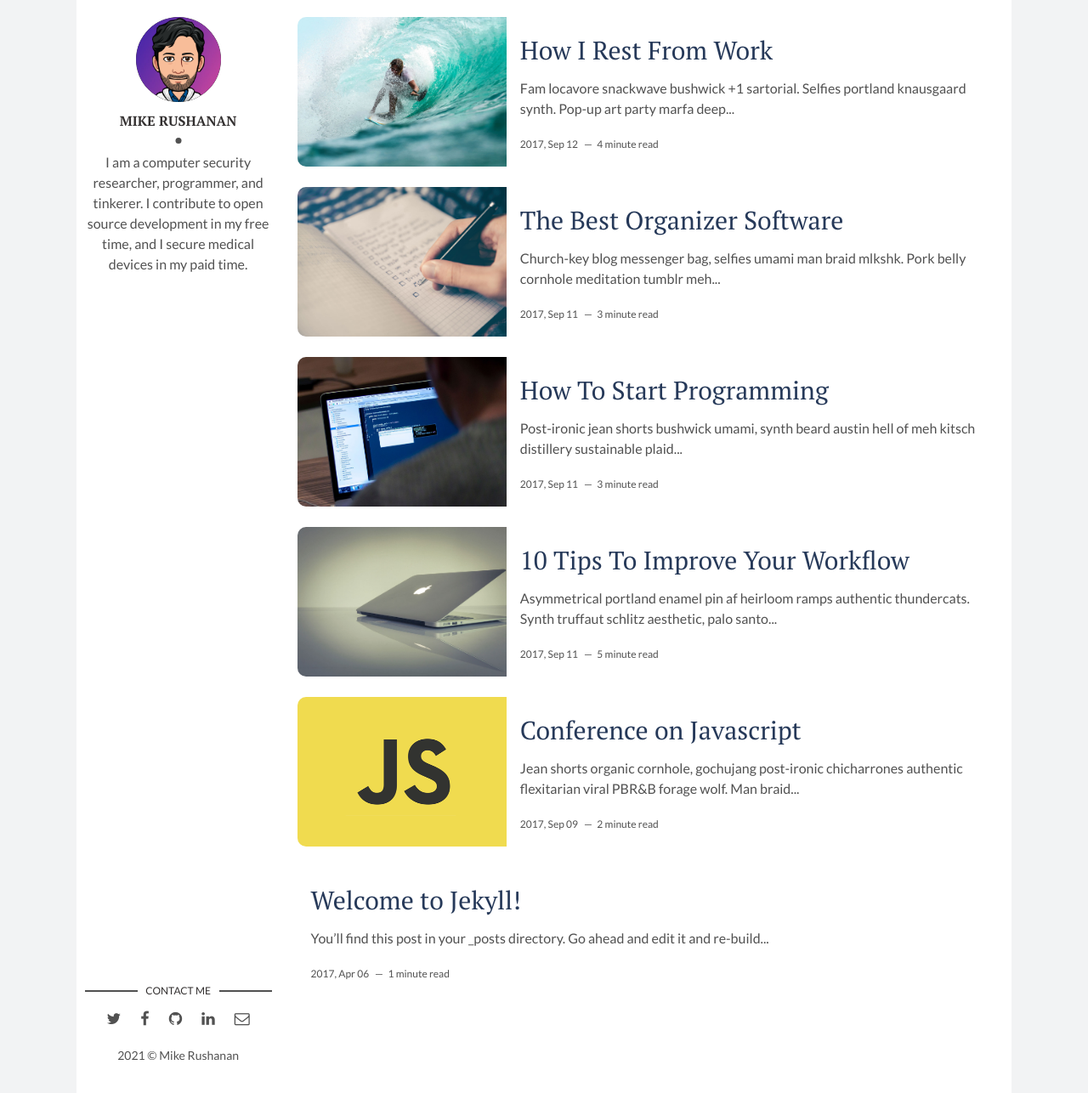
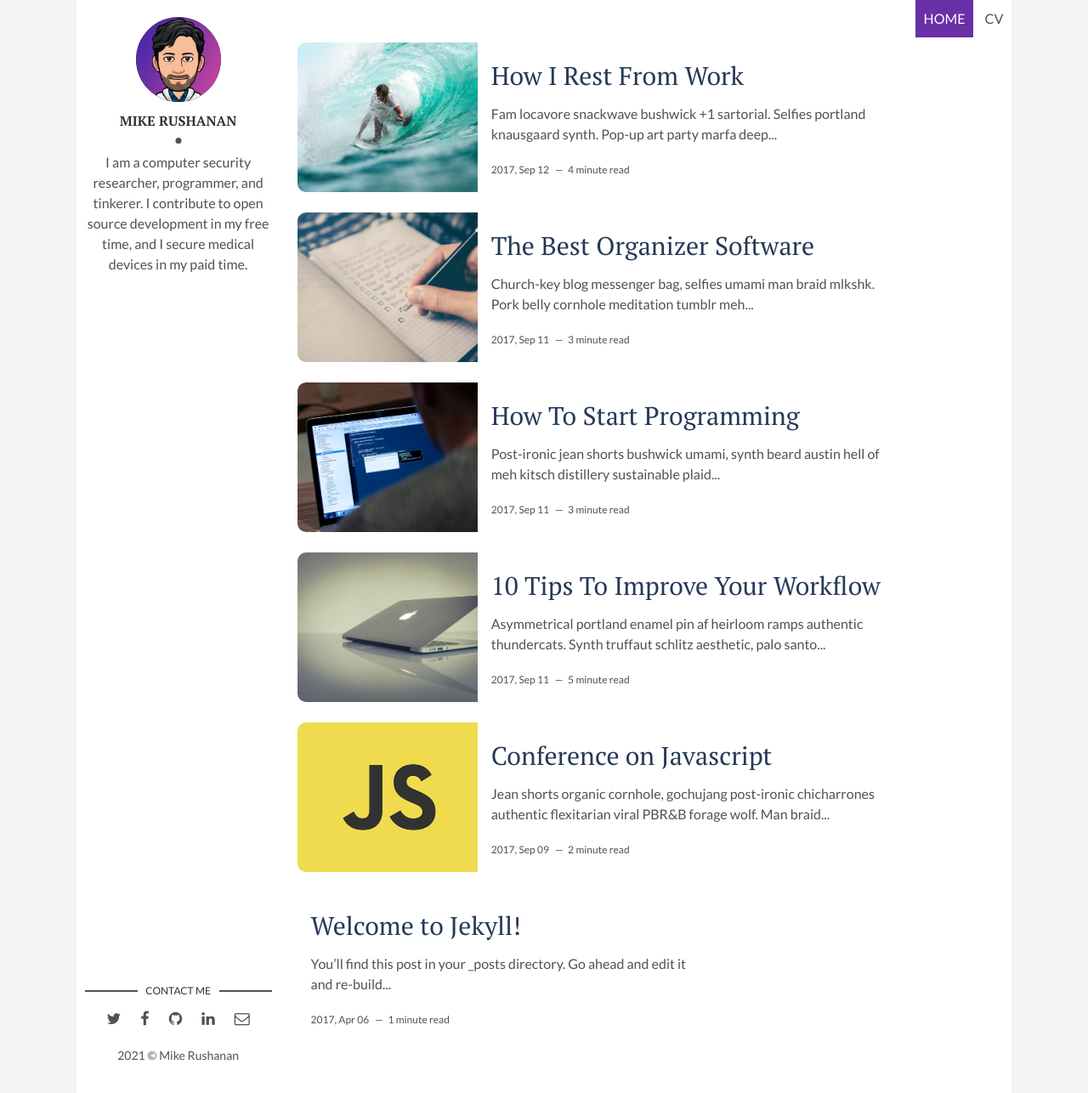
Before and after one commit to micharu123/micharu123.github.io, a Jekyll site: the page built from docs/index.html, in a window 1280 px wide. Shown: the whole page at 85% size. Built offline with Jekyll 4.4.1, drawn with Linux system fonts in a browser that asks for light colours; the list of posts is cut into pages by our own code.

Commit message:
Added cv page and navbar highlights

```diff
--- a/docs/_layouts/default.html
+++ b/docs/_layouts/default.html
@@ -3,7 +3,21 @@
 {% include head.html %}
 <body>
 
-  <div class="wrapper">
+  <div class="wrapper disable-scrollbars">
+    <nav class="main-nav">
+      <ul>
+        {% assign navigation_pages = site.html_pages | sort: 'navigation_weight' %}
+        {% for p in navigation_pages %}
+          {% if p.navigation_weight %}
+            <li>
+              <a href="{{ p.url }}" {% if p.url == page.url %}class="active"{% endif %}>
+                {{ p.title }}
+              </a>
+            </li>
+          {% endif %}
+        {% endfor %}
+      </ul>
+    </nav>
     {{ content }}
   </div>
 
--- a/docs/assets/css/main.css
+++ b/docs/assets/css/main.css
@@ -101,6 +101,13 @@
   /* 1 */
   -webkit-text-decoration-skip: objects;
   /* 2 */
+  text-decoration: none;
+  color:#515151;
+}
+
+a.active {
+    background-color: #6a30a8;
+    color: #fff;
 }
 
 /**
@@ -884,12 +891,60 @@
 }
 
 .wrapper {
+  max-width: 1250px;
   position: fixed;
   left: 7%;
   right: 7%;
   height: 100%;
   background-color: #fff;
   overflow: auto;
+}
+
+/* Disable visible scrollbars in the wrapper or wherever. */
+.disable-scrollbars::-webkit-scrollbar {
+  width: 0px;
+  background: transparent; /* Chrome/Safari/Webkit */
+}
+
+.disable-scrollbars {
+scrollbar-width: none; /* Firefox */
+-ms-overflow-style: none;  /* IE 10+ */
+}
+
+mark {
+  margin: 0 -0.4em;
+  padding: 0.1em 0.4em;
+  border-radius: 0.8em 0.3em;
+  background: transparent;
+  background-image: linear-gradient(
+    to right,
+    rgba(255, 225, 0, 0.1),
+    rgba(255, 225, 0, 0.7) 4%,
+    rgba(255, 225, 0, 0.3)
+  );
+  -webkit-box-decoration-break: clone;
+  box-decoration-break: clone;
+}
+
+/* Added in navigation. */
+nav.main-nav ul {
+	margin: 0;
+	padding: 0;
+	list-style: none;
+	float: right;
+}
+
+nav.main-nav li,
+nav.main-nav a {
+	display: inline-block;
+}
+
+nav.main-nav li a {
+	padding: 10px;
+}
+
+nav.main-nav li a:hover {
+  text-decoration: solid underline;
 }
 
 .post, .article-page {
@@ -932,7 +987,6 @@
           justify-content: space-between;
   position: fixed;
   top: 0;
-  left: 7%;
   bottom: 0;
   width: 240px;
   height: 100%;
@@ -1002,6 +1056,7 @@
 .content-box {
   padding: 20px;
   padding-left: 260px;
+  padding-top: 50px;
   display: -webkit-box;
   display: -webkit-flex;
   display: -ms-flexbox;
--- /dev/null
+++ b/docs/cv.html
@@ -0,0 +1,6 @@
+---
+layout: main
+title: CV
+icon: fa-file
+navigation_weight: 3
+---
--- a/docs/index.html
+++ b/docs/index.html
@@ -1,5 +1,7 @@
 ---
 layout: main
+title: HOME
+navigation_weight: 2
 ---
 {% for post in paginator.posts %}
 <article class="post">
```
